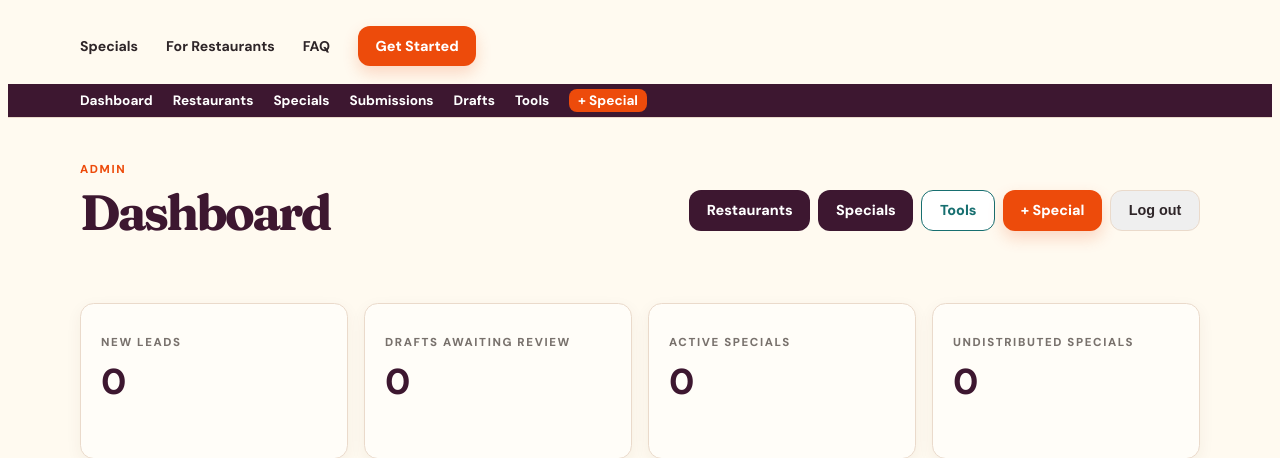
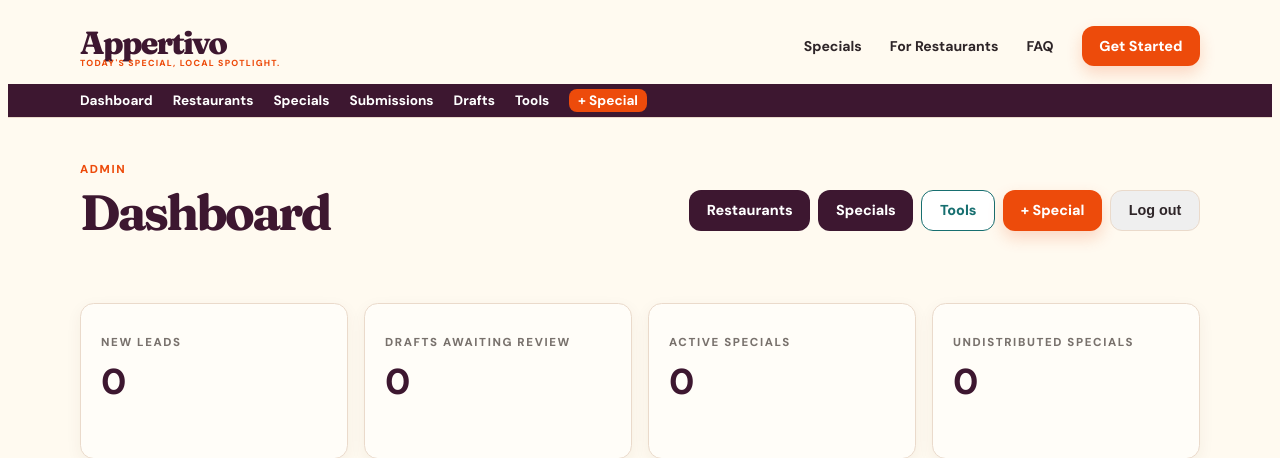
Before and after one commit to SkagitIan/Appertivo2026, a Flask app: page /admin in a window 1280 px wide. Shown: the top 458 px of the page. Run offline with Flask 3, Linux system fonts and the light colour scheme; the visitor is signed in with stand-in values (Sample User, id 1); data that the repository does not hold is empty; some libraries are stand-ins or nearby versions.

Commit message:
Restore brand logo link in site header
The Appertivo brand/wordmark anchor was accidentally commented out,
leaving only the nav visible and breaking the header layout.

Co-Authored-By: Claude Sonnet 4.6 <noreply@anthropic.com>

```diff
--- a/templates/base.html
+++ b/templates/base.html
@@ -16,7 +16,7 @@
 <body class="min-h-screen">
   <header class="site-header">
     <div class="page-width flex min-h-[76px] items-center justify-between gap-5">
-      <!-- <a href="{{ url_for('home') }}" aria-label="Appertivo home"><span class="brand">Appertivo</span><span class="brand-tag">Today's special, local spotlight.</span></a> -->
+      <a href="{{ url_for('home') }}" aria-label="Appertivo home"><span class="brand">Appertivo</span><span class="brand-tag">Today's special, local spotlight.</span></a>
       <nav class="desktop-nav flex items-center gap-7">
         <a href="{{ url_for('specials_feed') }}" class="nav-link">Specials</a>
         <!-- <a href="{{ url_for('restaurants') }}" class="nav-link">Restaurants</a> -->
```
